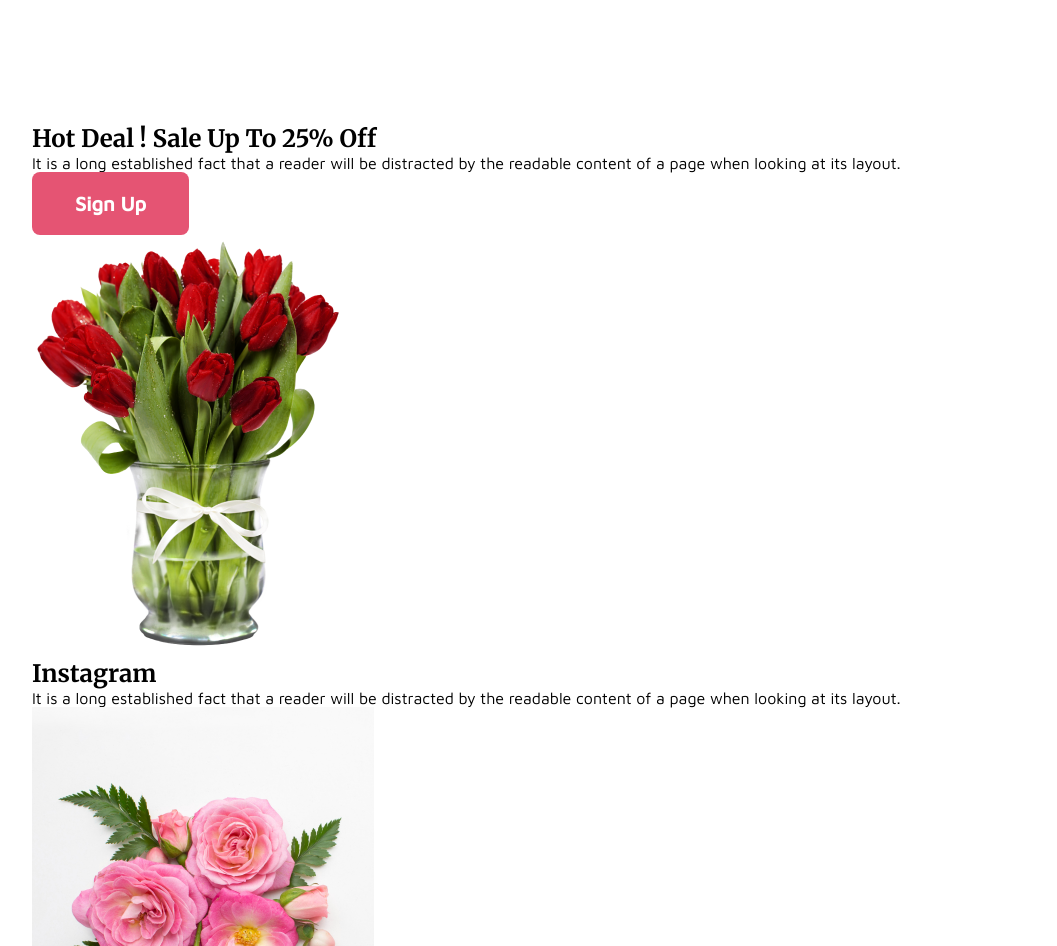
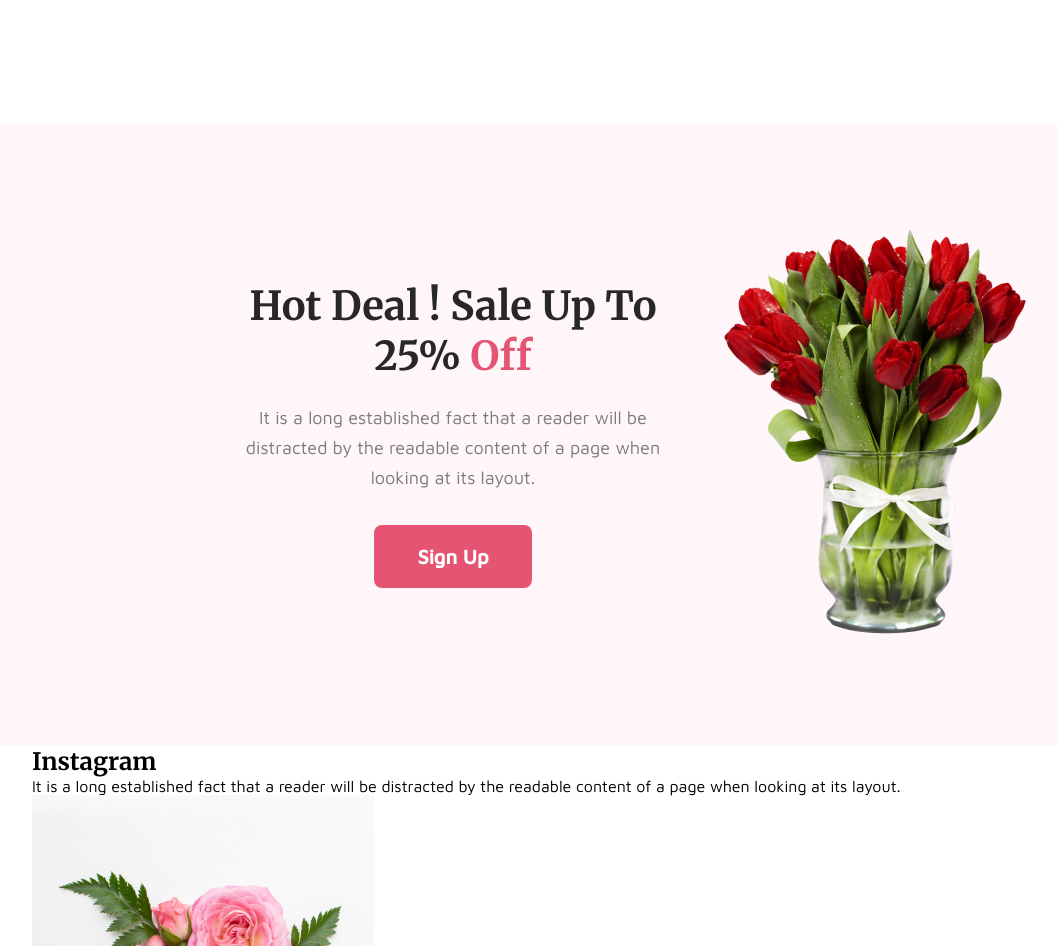
Before and after one commit to Tusar78/Flower-Shop, a plain HTML site: page index.html in a window 1280 px wide. Shown: the part 2900-3846 px from the top of the page, without its empty margins (8-1065 px from the left). Drawn offline with Linux system fonts and the light colour scheme.

Commit message:
I have finished Hot Deal Section

```diff
--- a/assets/css/style.css
+++ b/assets/css/style.css
@@ -206,3 +206,48 @@ button {
   font-weight: 600;
   line-height: 35px;
 }
+
+/* =-= Start Hot Deal Section =-= */
+.deal {
+  width: 100%;
+  padding: 100px 0;
+  background: rgba(229, 84, 115, 0.05);
+}
+.deal__content {
+  display: flex;
+  justify-content: space-between;
+  align-items: center;
+  padding: 0 195px;
+}
+
+.deal__text-wrap {
+  width: 100%;
+  max-width: 617px;
+  flex-grow: 1;
+  text-align: center;
+}
+
+.deal__img-wrap {
+  width: 100%;
+  max-width: 318px;
+  flex-grow: 1;
+  margin-left: 40px;
+}
+
+.deal__title {
+  color: #272727;
+  font-size: 40px;
+  font-weight: 700;
+}
+
+.title--primary {
+  color: #e55473;
+}
+
+.deal__text {
+  color: rgba(39, 39, 39, 0.6);
+  font-size: 18px;
+  font-weight: 400;
+  line-height: 30px;
+  margin: 22px 0 32px;
+}
--- a/index.html
+++ b/index.html
@@ -134,8 +134,8 @@
       <section class="deal section">
         <div class="container">
           <div class="deal__content">
-            <div class="deal__text">
-              <h2 class="deal__title">Hot Deal ! Sale Up To 25% Off</h2>
+            <div class="deal__text-wrap">
+              <h2 class="deal__title">Hot Deal ! Sale Up To 25% <span class="title--primary">Off</span></h2>
               <p class="deal__text">
                 It is a long established fact that a reader will be distracted
                 by the readable content of a page when looking at its layout.
```
